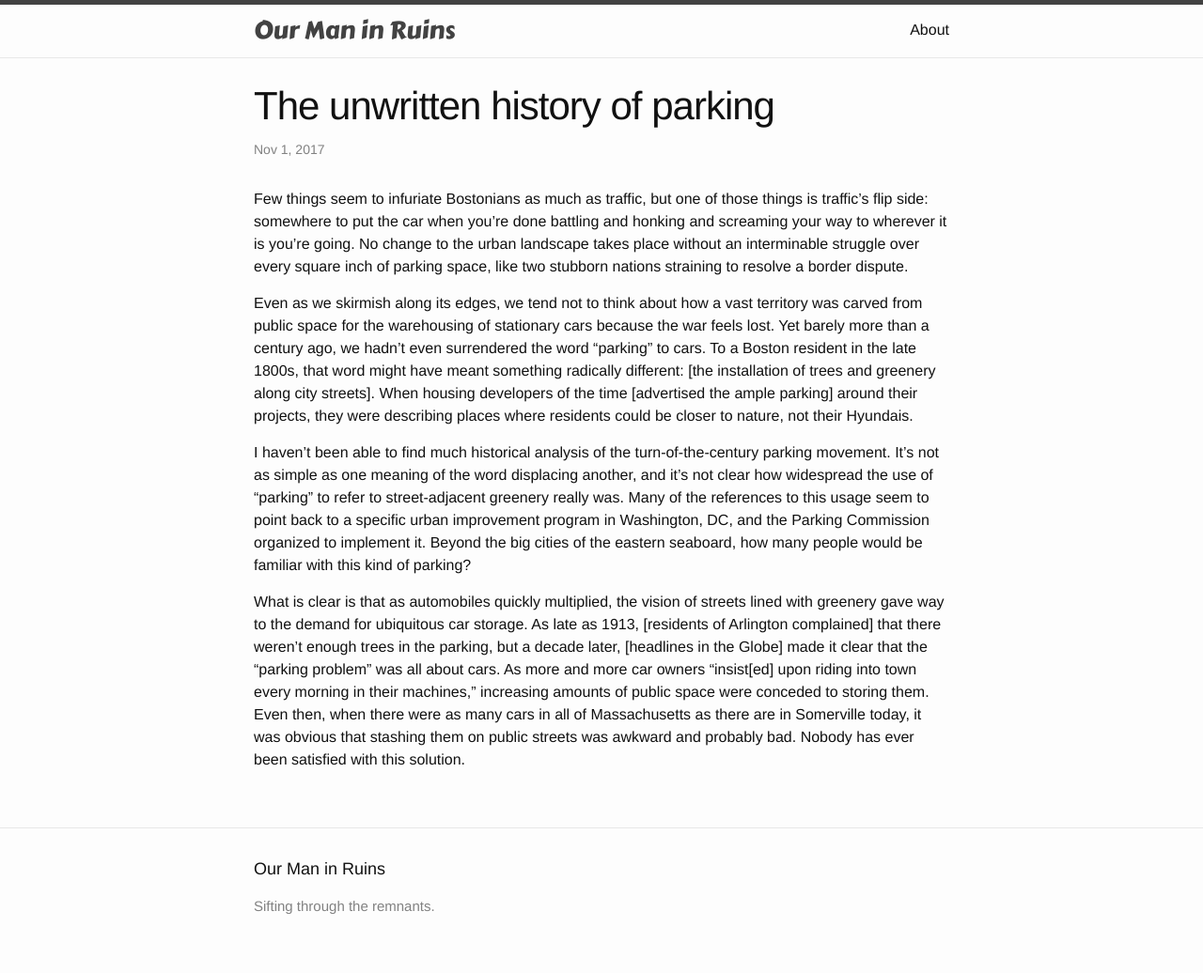
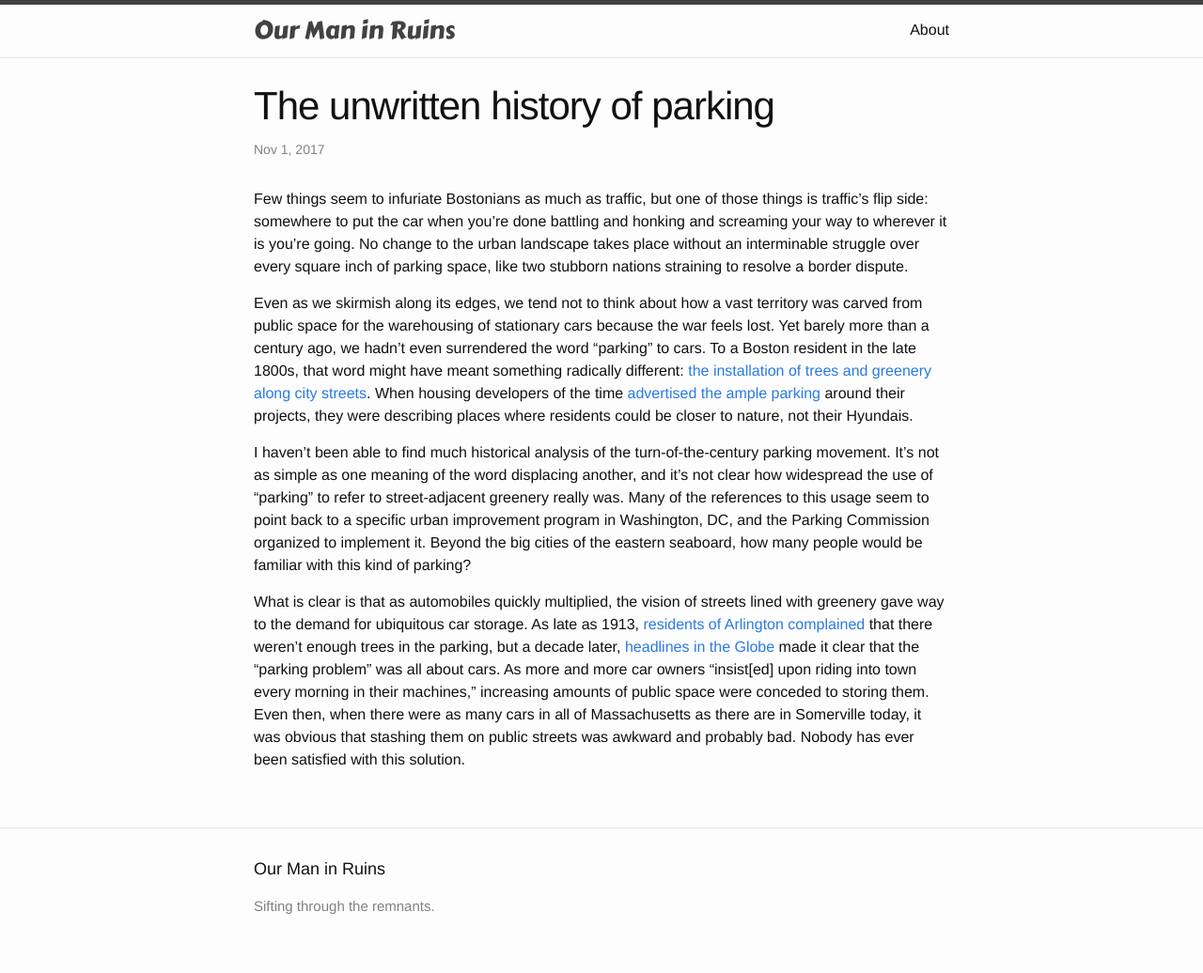
Before and after one commit to maninruins/maninruins.github.io, a Jekyll site: the page built from _posts/2017-11-01-the-unwritten-history-of-parking.md, in a window 1280 px wide. Shown: the whole page at 94% size. Built offline with Jekyll 4.4.1, drawn with Linux system fonts in a browser that asks for light colours; part of the change alters nothing that is shown.

```diff
--- a/_posts/2017-11-01-the-unwritten-history-of-parking.md
+++ b/_posts/2017-11-01-the-unwritten-history-of-parking.md
@@ -8,11 +8,13 @@ location: Somerville, Mass.
 
 Few things seem to infuriate Bostonians as much as traffic, but one of those things is traffic’s flip side: somewhere to put the car when you’re done battling and honking and screaming your way to wherever it is you’re going. No change to the urban landscape takes place without an interminable struggle over every square inch of parking space, like two stubborn nations straining to resolve a border dispute.
 
-Even as we skirmish along its edges, we tend not to think about how a vast territory was carved from public space for the warehousing of stationary cars because the war feels lost. Yet barely more than a century ago, we hadn’t even surrendered the word “parking” to cars. To a Boston resident in the late 1800s, that word might have meant something radically different: [the installation of trees and greenery along city streets]. When housing developers of the time [advertised the ample parking]
-around their projects, they were describing places where residents could be closer to nature, not their Hyundais.
+Even as we skirmish along its edges, we tend not to think about how a vast territory was carved from public space for the warehousing of stationary cars because the war feels lost. Yet barely more than a century ago, we hadn’t even surrendered the word “parking” to cars. To a Boston resident in the late 1800s, that word might have meant something radically different: [the installation of trees and greenery along city
+streets](http://www.deeproot.com/blog/blog-entries/when-parking-meant-space-for-trees "When “Parking” Meant “Space for Trees”"). When housing developers of the time [advertised the ample parking](https://cambridge.dlconsulting.com/cgi-bin/cambridge?a=d&d=Chronicle18991007-01.2.103.1&srpos=3&e=------189-en-20--1--txt-txIN-parking------ "Cambridge Chronicle, 7 October 1899") around their projects, they were describing places where residents could be closer to nature, not their
+Hyundais.
 
 I haven’t been able to find much historical analysis of the turn-of-the-century parking movement. It’s not as simple as one meaning of the word displacing another, and it’s not clear how widespread the use of “parking” to refer to street-adjacent greenery really was. Many of the references to this usage seem to point back to a specific urban improvement program in Washington, DC, and the Parking Commission organized to implement it. Beyond the big cities of the eastern seaboard, how many
 people would be familiar with this kind of parking?
 
-What is clear is that as automobiles quickly multiplied, the vision of streets lined with greenery gave way to the demand for ubiquitous car storage. As late as 1913, [residents of Arlington complained] that there weren’t enough trees in the parking, but a decade later, [headlines in the Globe] made it clear that the “parking problem” was all about cars. As more and more car owners “insist\[ed\] upon riding into town every morning in their machines,” increasing amounts of public space
-were conceded to storing them. Even then, when there were as many cars in all of Massachusetts as there are in Somerville today, it was obvious that stashing them on public streets was awkward and probably bad. Nobody has ever been satisfied with this solution.
+What is clear is that as automobiles quickly multiplied, the vision of streets lined with greenery gave way to the demand for ubiquitous car storage. As late as 1913, [residents of Arlington complained](https://cambridge.dlconsulting.com/cgi-bin/cambridge?a=d&d=Chronicle19130531-01.2.22&srpos=7&e=------191-en-20--1-byDA-txt-txIN-parking------ "Cambridge Chronicle, 31 May 1913") that there weren’t enough trees in the parking, but a decade later, [headlines in the
+Globe](https://secure.pqarchiver.com/boston/doc/497382372.html?FMT=ABS&FMTS=ABS:AI&type=historic&date=Jul+9%2C+1923&author=&pub=Boston+Daily+Globe+%281923-1927%29&edition=&startpage=5&desc=AUTO+PARKING+PROBLEM+GROWS "Boston Daily Globe, Jul 9, 1923") made it clear that the “parking problem” was all about cars. As more and more car owners “insist[ed] upon riding into town every morning in their machines,” increasing amounts of public space were conceded to storing them. Even
+then, when there were as many cars in all of Massachusetts as there are in Somerville today, it was obvious that stashing them on public streets was awkward and probably bad. Nobody has ever been satisfied with this solution.
```
